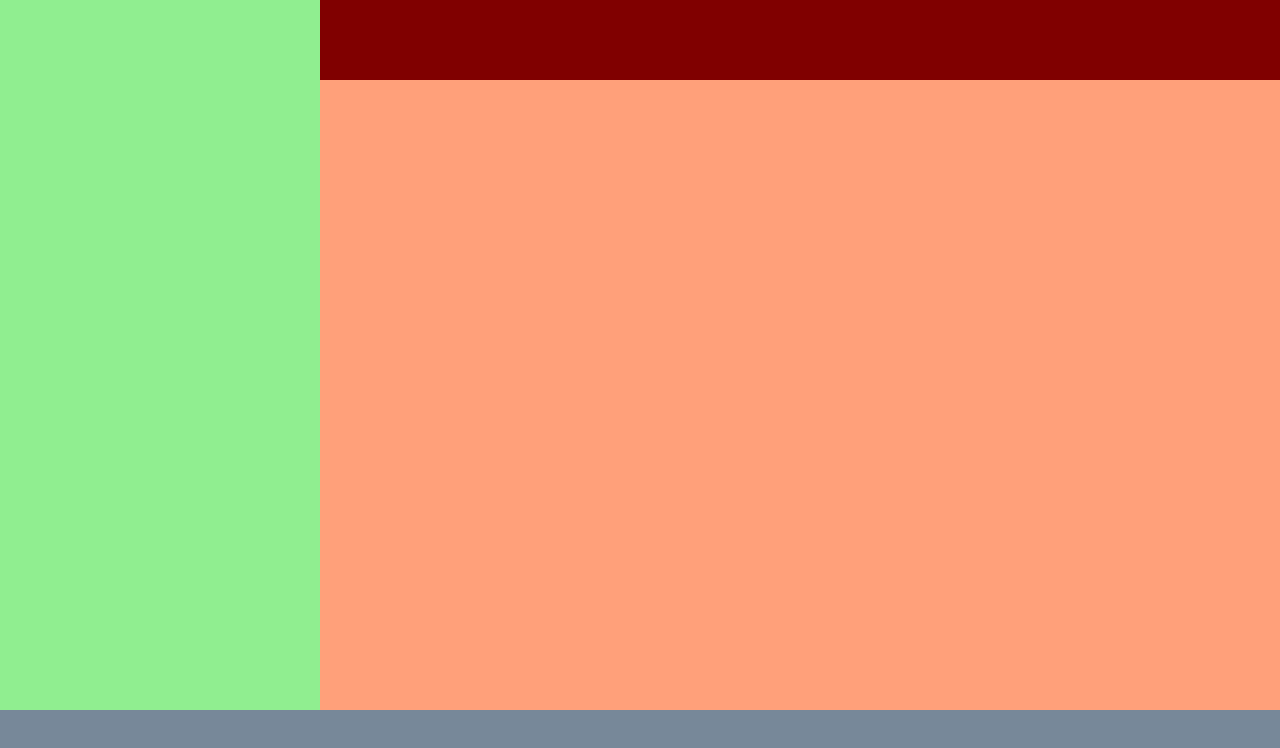
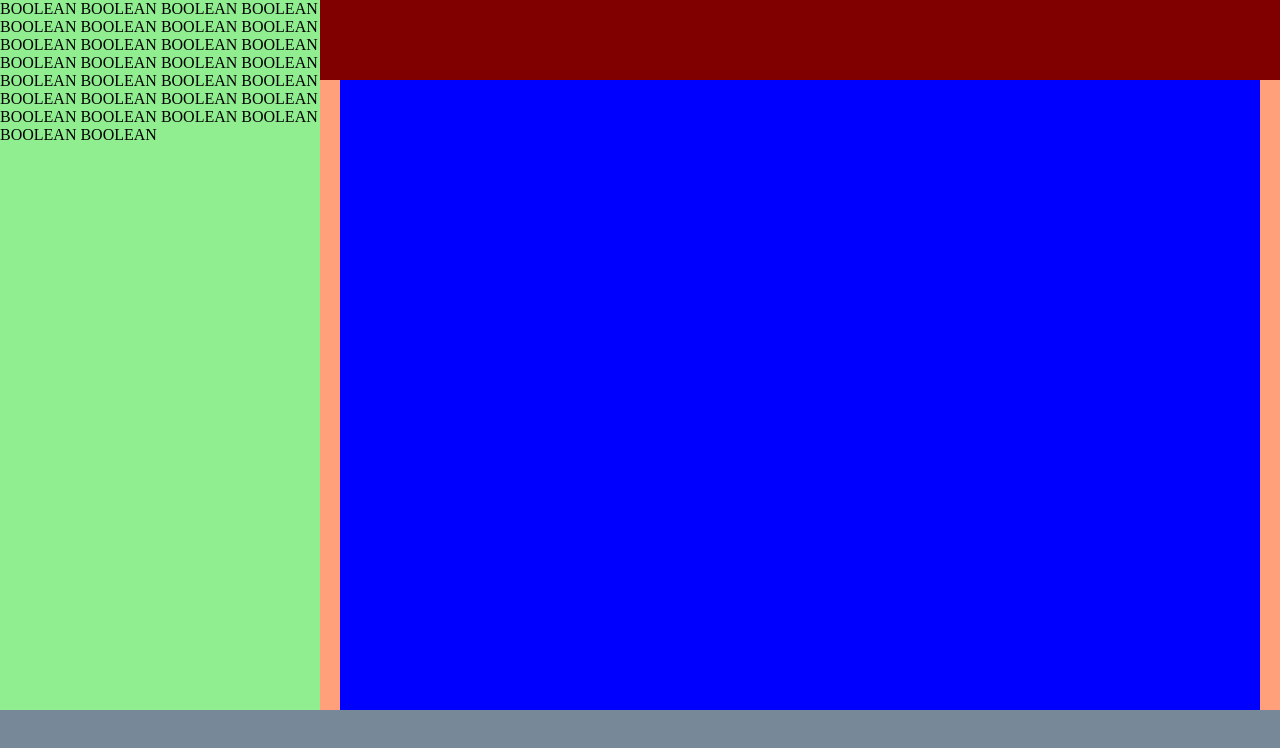
Before and after one commit to antoniovenezia/html-css-spotifyweb, a plain HTML site: page index.html in a window 1280 px wide. Drawn offline with Linux system fonts and the light colour scheme.

Commit message:
html-css-spotifyweb

```diff
--- a/css/style.css
+++ b/css/style.css
@@ -22,6 +22,8 @@
 
 .content{
     background-color: lightsalmon;
+    height: 100%;
+    overflow-y: scroll;
 }
 
 .topbar-fixed{
@@ -32,8 +34,9 @@
 }
 
 .container-content{
-    height: 100%;
-    overflow-y: scroll;
+    height: 200vh;
+    background-color: blue;
+    margin: 20px;
 }
 
 .footer{
--- a/index.html
+++ b/index.html
@@ -14,7 +14,7 @@
     <div class="container-fluid">
 
         <div class="main row">
-            <div class="side-bar col-xs-1 col-md-2 col-lg-3"></div>
+            <div class="side-bar col-xs-1 col-md-2 col-lg-3">BOOLEAN BOOLEAN BOOLEAN BOOLEAN BOOLEAN BOOLEAN BOOLEAN BOOLEAN BOOLEAN BOOLEAN BOOLEAN BOOLEAN BOOLEAN BOOLEAN BOOLEAN BOOLEAN BOOLEAN BOOLEAN BOOLEAN BOOLEAN BOOLEAN BOOLEAN BOOLEAN BOOLEAN BOOLEAN BOOLEAN BOOLEAN BOOLEAN BOOLEAN BOOLEAN </div>
             <div class="content col-xs-11 col-md-10 col-lg-9">
                 <div class="topbar-fixed"></div>
                 <div class="container-content"></div>
```
